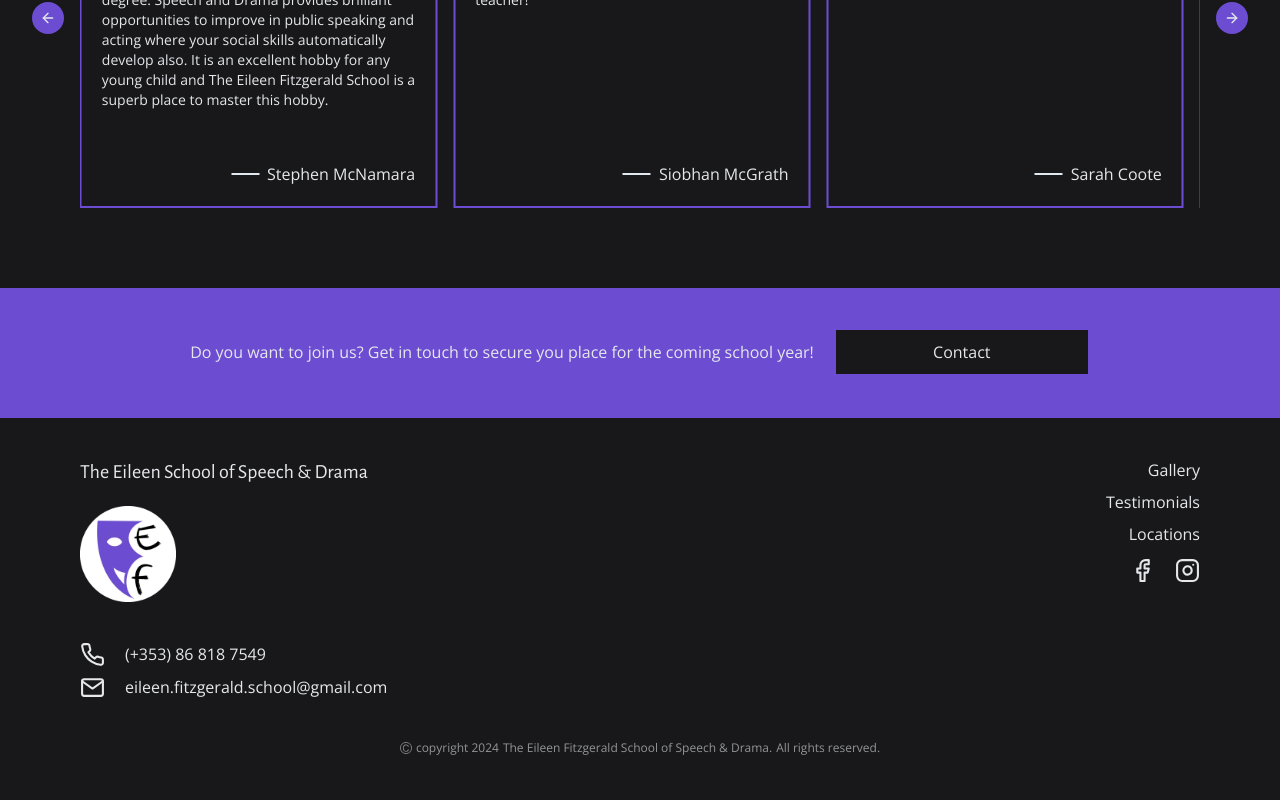
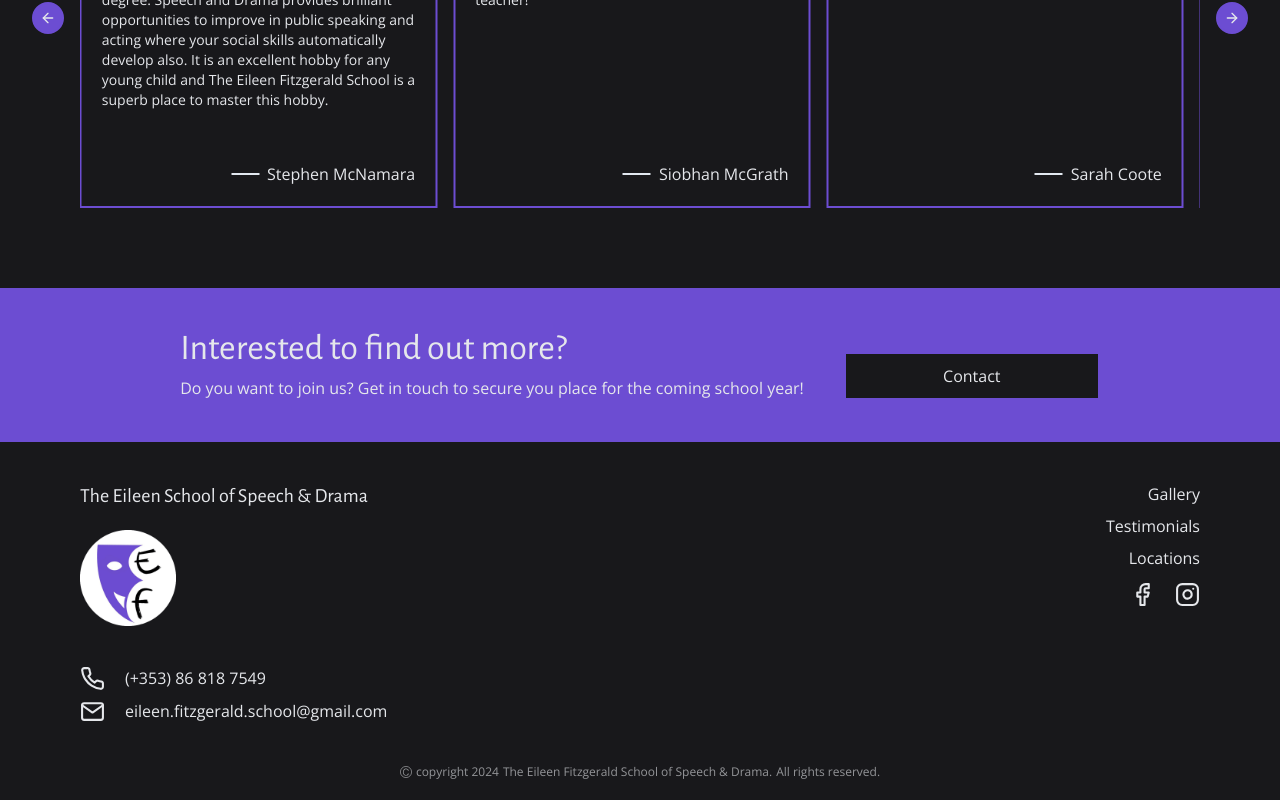
Before and after one commit to kailafitz/eileen-fitzgerald-school, a Next.js app: page /about in a window 1280 px wide. Shown: the part 1357-2157 px from the top of the page. Before the commit the page ends 2133 px from the top, so only its background shows below. Built offline with nearby package versions, Linux system fonts and the light colour scheme.

Commit message:
Banner created for contact page action

```diff
--- a/app/about/page.tsx
+++ b/app/about/page.tsx
@@ -5,6 +5,7 @@
 import Container from "@/components/custom/container";
 import ScrollToTop from "@/components/custom/scrollToTop";
 import Link from "next/link";
+import ActionBanner from "@/components/custom/actionBanner";
 
 export const metadata: Metadata = {
   title: "About | Eileen Fitzgerald",
@@ -20,21 +21,7 @@
         <Testimonials />
         <ScrollToTop />
       </Container>
-      <div className="bg-primary py-10">
-        <Container className="flex flex-col md:flex-row justify-center items-center space-y-5 md:space-x-5 md:space-y-0">
-          <p className="text-foreground">
-            Do you want to join us? Get in touch to secure you place for the
-            coming school year!
-          </p>
-          <Link
-            href="contact"
-            className="flex flex-col justify-center bg-background capitalize p-3 w-full sm:w-64 text-center relative after:block after:absolute after:border-l-2 after:border-r-2 after:border-white after:h-0 after:top-0 after:left-0 after:w-full hover:after:h-full after:z-10 after:transition-all after:hover:transition-all after:duration-500 after:hover:duration-500 after:hover:delay-75 before:block before:absolute before:border-t-2 before:border-b-2 before:border-white before:h-full before:top-0 before:left-0 before:w-0 hover:before:w-full before:z-10 before:transition-all before:hover:transition-all before:duration-500 before:hover:duration-500"
-          >
-            <div className="block absolute top-0 left-0 h-full w-full border-2 border-primary"></div>
-            Contact
-          </Link>
-        </Container>
-      </div>
+      <ActionBanner />
     </>
   );
 };
--- a/app/gallery/page.tsx
+++ b/app/gallery/page.tsx
@@ -7,6 +7,7 @@
 import Link from "next/link";
 import { Quote } from "lucide-react";
 import ScrollToTop from "@/components/custom/scrollToTop";
+import ActionBanner from "@/components/custom/actionBanner";
 
 export const metadata: Metadata = {
   title: "Gallery | Eileen Fitzgerald",
@@ -93,7 +94,7 @@
           </div>
         </Container>
       </div>
-      <Container className="pt-10 lg:pt-20">
+      <Container className="pt-10 lg:pt-20 mb-20">
         <div className="flex flex-col lg:flex-row space-y-10 lg:space-y-0 lg:space-x-20 lg:pb-10">
           <div className="lg:flex flex-col space-y-10">
             <div>
@@ -124,11 +125,11 @@
             <source src="/video-2.mp4" type="video/mp4"></source>
           </video>
         </div>
-        <div className="mb-10 mt-3 sm:mt-5 lg:mt-10 grid grid-cols-1 gap-y-4 sm:grid-cols-2 sm:gap-x-4 md:grid-cols-4">
+        <div className="mt-3 sm:mt-5 lg:mt-10 grid grid-cols-1 gap-y-4 sm:grid-cols-2 sm:gap-x-4 md:grid-cols-4">
           <GalleryColumns />
         </div>
       </Container>
-
+      <ActionBanner />
       <ScrollToTop />
     </>
   );
--- a/app/resources/page.tsx
+++ b/app/resources/page.tsx
@@ -5,6 +5,7 @@
 import MotionDiv from "@/components/custom/motionDiv";
 import SectionHeading from "@/components/custom/sectionHeading";
 import LinkAnimation from "@/components/custom/linkAnimation";
+import ActionBanner from "@/components/custom/actionBanner";
 
 export const metadata: Metadata = {
   title: "Resources | Eileen Fitzgerald",
@@ -70,10 +71,11 @@
 
 const Resources = () => {
   return (
-    <Container className="mb-10">
+    <>
+      <Container className="mb-20">
         <SectionHeading
           title="Resources"
-        subtitle="Useful links for our students"
+          subtitle="A variety of useful links for our students to explore for inspiration and information"
         />
         <div className="flex flex-col md:flex-row space-y-10 md:space-x-2 md:space-y-0 xl:space-x-10">
           {links.map((linkGroup, i) => {
@@ -104,6 +106,8 @@
           })}
         </div>
       </Container>
+      <ActionBanner />
+    </>
   );
 };
 
--- /dev/null
+++ b/components/custom/actionBanner.tsx
@@ -0,0 +1,32 @@
+import React from "react";
+import Container from "./container";
+import Link from "next/link";
+import SectionHeading from "./sectionHeading";
+
+const ActionBanner = () => {
+  return (
+    <div className="bg-primary py-10">
+      <Container className="flex flex-col md:flex-row justify-center items-end space-y-5 md:space-x-10 md:space-y-0">
+        <div>
+          <h6 className="font-heading text-3xl md:text-4xl mb-2">
+            Interested to find out more?
+          </h6>
+          <p className="text-foreground">
+            Do you want to join us? Get in touch to secure you place for the
+            coming school year!
+          </p>
+        </div>
+
+        <Link
+          href="contact"
+          className="flex flex-col justify-center bg-background capitalize p-3 w-full sm:w-64 text-center relative after:block after:absolute after:border-l-2 after:border-r-2 after:border-white after:h-0 after:top-0 after:left-0 after:w-full hover:after:h-full after:z-10 after:transition-all after:hover:transition-all after:duration-500 after:hover:duration-500 after:hover:delay-75 before:block before:absolute before:border-t-2 before:border-b-2 before:border-white before:h-full before:top-0 before:left-0 before:w-0 hover:before:w-full before:z-10 before:transition-all before:hover:transition-all before:duration-500 before:hover:duration-500"
+        >
+          <div className="block absolute top-0 left-0 h-full w-full border-2 border-primary"></div>
+          Contact
+        </Link>
+      </Container>
+    </div>
+  );
+};
+
+export default ActionBanner;
--- a/components/custom/scrollToTop.tsx
+++ b/components/custom/scrollToTop.tsx
@@ -1,16 +1,12 @@
 "use client";
 import { ChevronDown } from "lucide-react";
 import Link from "next/link";
-import React, { useState } from "react";
+import React, { useState, useEffect } from "react";
 
 const ScrollToTop = () => {
   const [visibility, setVisibility] = useState<string>(
     "opacity-0 translate-y-4"
   );
-
-  window.onscroll = function () {
-    scrollFunction();
-  };
 
   function scrollFunction() {
     if (
@@ -26,11 +22,11 @@
   return (
     <Link
       href="#navbar"
-      className={`fixed bottom-6 right-6 w-fit mx-auto z-30 transition-all duration-200 ${visibility}`}
+      className={`fixed bottom-6 right-6 w-fit mx-auto z-50 transition-all duration-200 ${visibility}`}
     >
-      <div className="group bg-gray-200 rounded-full p-0.5 hover:bg-primary transition-all duration-200">
+      <div className="group bg-gray-200 rounded-full p-0.5 md:hover:bg-primary transition-all duration-200">
         <ChevronDown
-          className="text-zinc-900 group-hover:text-grey-200 block mx-auto rotate-180  transition-all duration-200"
+          className="text-zinc-900 group-hover:text-grey-200 block mx-auto rotate-180 transition-all duration-200"
           size="40"
           strokeWidth={1.2}
         />
--- a/components/custom/sectionHeading.tsx
+++ b/components/custom/sectionHeading.tsx
@@ -13,7 +13,7 @@
       <h1
         className={`${
           props.left ? "text-left" : "text-center"
-        } font-heading text-3xl md:text-4xl pt-10 ${props.className} ${
+        } font-heading text-3xl md:text-4xl pt-10 ${
           props.subtitle !== "" ? "mb-2" : "mb-10"
         }`}
       >
```
Lines whose indentation alone changed are shown as unchanged.
